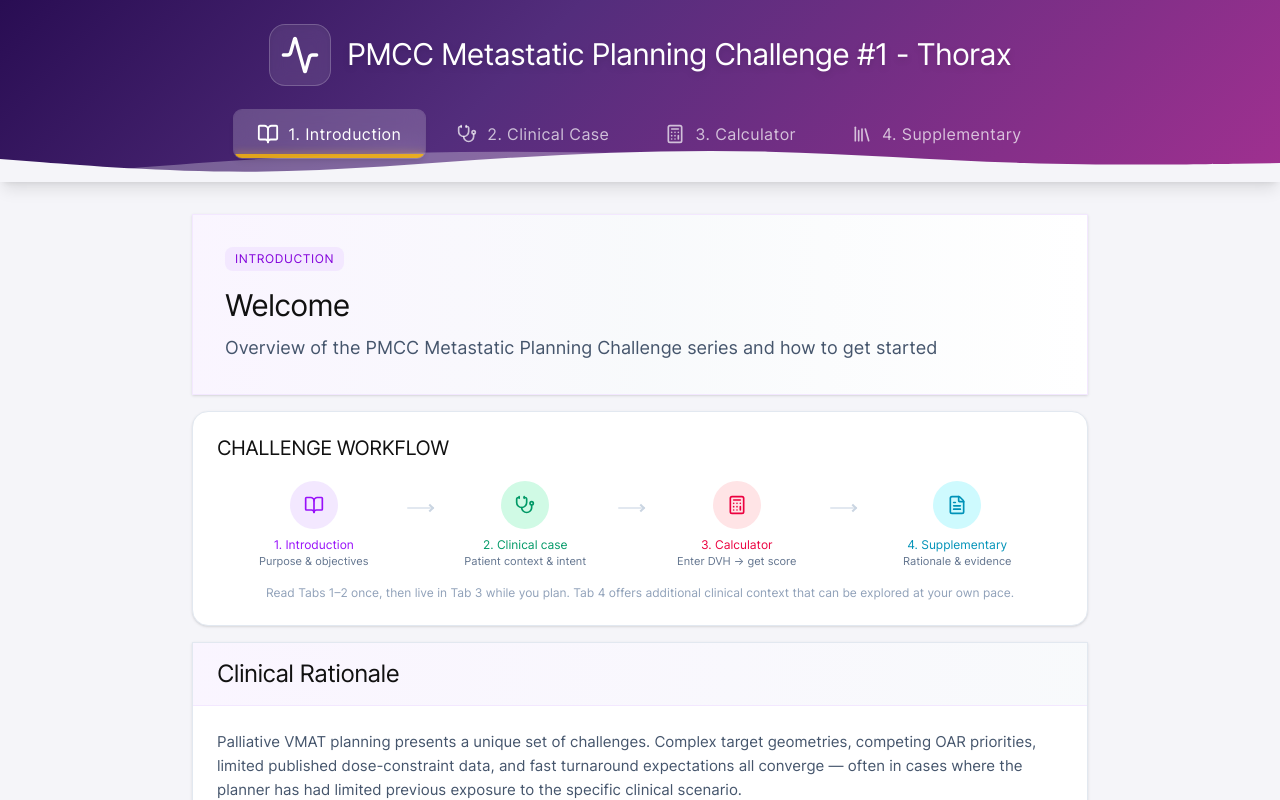
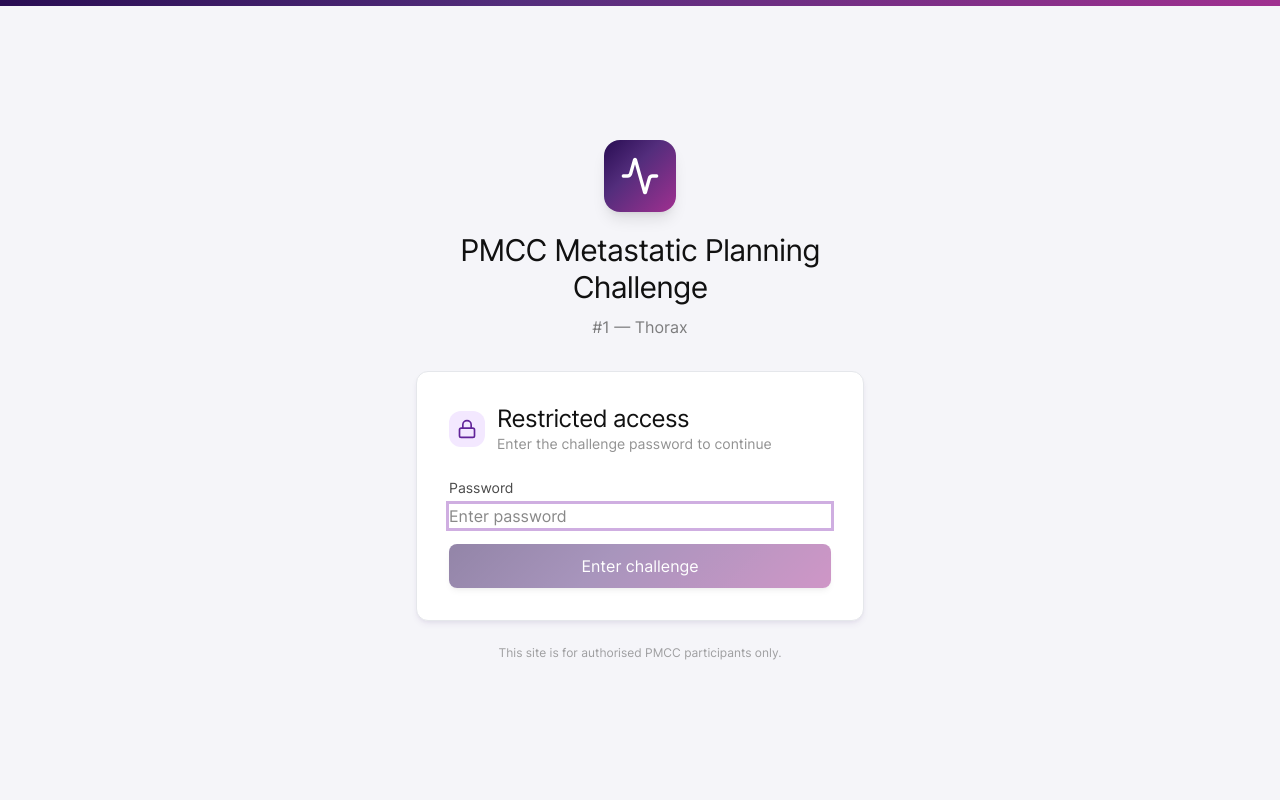
Before and after one commit to kaje71/pmcc-metastatic-planning-challenge-1, a React (Vite) app: page / in a window 1280 px wide. Shown: the top 800 px of the page. Built offline with nearby package versions, Linux system fonts and the light colour scheme.

Commit message:
feat: add client-side password gate for restricted access

```diff
--- a/src/App.tsx
+++ b/src/App.tsx
@@ -1,4 +1,5 @@
 import { useState, useMemo, useEffect } from 'react';
+import { PasswordGate, usePasswordGate } from './components/PasswordGate';
 import { ClinicalCase } from './components/views/ClinicalCase';
 import { Supplementary } from './components/views/Supplementary';
 import {
@@ -29,6 +30,7 @@
 
 
 export default function App() {
+  const [authenticated, setAuthenticated] = usePasswordGate();
   const [activeTab, setActiveTab] = useState<TabId>('introduction');
   // Load attempts for history/leaderboard (readonly for now as saving is handled internally by calculator)
   const [attempts] = useState<SavedAttempt[]>(() => {
@@ -83,6 +85,10 @@
     return () => window.removeEventListener('pal:navigate', handler as EventListener);
   }, [navItems]);
 
+  if (!authenticated) {
+    return <PasswordGate onAuthenticated={() => setAuthenticated(true)} />;
+  }
+
   return (
     <ToastProvider>
       <div className="min-h-screen bg-surface-primary text-content-primary font-sans">
--- /dev/null
+++ b/src/components/PasswordGate.tsx
@@ -0,0 +1,154 @@
+import { useState, useEffect, useRef } from 'react';
+import { Activity, Lock, AlertCircle } from 'lucide-react';
+
+const STORAGE_KEY = 'pal-challenge-auth';
+const PASSWORD = 'palliative2026';
+
+export function usePasswordGate(): [boolean, React.Dispatch<React.SetStateAction<boolean>>] {
+  const [authenticated, setAuthenticated] = useState(() => {
+    try {
+      return sessionStorage.getItem(STORAGE_KEY) === 'true';
+    } catch {
+      return false;
+    }
+  });
+
+  return [authenticated, setAuthenticated];
+}
+
+function authenticate(): boolean {
+  try {
+    sessionStorage.setItem(STORAGE_KEY, 'true');
+  } catch { /* noop */ }
+  return true;
+}
+
+export function PasswordGate({ onAuthenticated }: { onAuthenticated: () => void }) {
+  const [value, setValue] = useState('');
+  const [error, setError] = useState(false);
+  const [shake, setShake] = useState(false);
+  const inputRef = useRef<HTMLInputElement>(null);
+
+  useEffect(() => {
+    inputRef.current?.focus();
+  }, []);
+
+  const handleSubmit = (e: React.FormEvent) => {
+    e.preventDefault();
+    if (value === PASSWORD) {
+      authenticate();
+      onAuthenticated();
+    } else {
+      setError(true);
+      setShake(true);
+      setValue('');
+      inputRef.current?.focus();
+      setTimeout(() => setShake(false), 500);
+    }
+  };
+
+  return (
+    <div className="min-h-screen bg-surface-primary flex flex-col items-center justify-center px-4">
+      {/* Header accent bar */}
+      <div
+        className="fixed top-0 left-0 right-0 h-1.5"
+        style={{ background: 'var(--pmac-gradient-main)' }}
+      />
+
+      <div
+        className={`w-full max-w-md transition-transform duration-300 ${shake ? 'animate-shake' : ''}`}
+      >
+        {/* Logo / branding */}
+        <div className="flex flex-col items-center mb-8">
+          <div
+            className="p-4 rounded-2xl mb-5 shadow-lg"
+            style={{ background: 'var(--pmac-gradient-main)' }}
+          >
+            <Activity className="h-10 w-10 text-white" />
+          </div>
+          <h1
+            className="text-2xl md:text-3xl font-bold tracking-tight text-center leading-tight"
+            style={{ color: 'var(--color-text-primary)' }}
+          >
+            PMCC Metastatic Planning Challenge
+          </h1>
+          <p
+            className="text-base mt-2 opacity-70"
+            style={{ color: 'var(--color-text-secondary)' }}
+          >
+            #1 — Thorax
+          </p>
+        </div>
+
+        {/* Gate card */}
+        <div className="card-elevated p-8 border border-[var(--color-border-default)]">
+          <div className="flex items-center gap-3 mb-6">
+            <div className="p-2 rounded-lg bg-[var(--pmac-100)]">
+              <Lock className="h-5 w-5" style={{ color: 'var(--pmac-600)' }} />
+            </div>
+            <div>
+              <h2 className="text-lg font-semibold" style={{ color: 'var(--color-text-primary)' }}>
+                Restricted access
+              </h2>
+              <p className="text-sm opacity-60" style={{ color: 'var(--color-text-secondary)' }}>
+                Enter the challenge password to continue
+              </p>
+            </div>
+          </div>
+
+          <form onSubmit={handleSubmit} className="flex flex-col gap-4">
+            <div>
+              <label
+                htmlFor="gate-password"
+                className="block text-sm font-medium mb-1.5"
+                style={{ color: 'var(--color-text-secondary)' }}
+              >
+                Password
+              </label>
+              <input
+                ref={inputRef}
+                id="gate-password"
+                type="password"
+                value={value}
+                onChange={(e) => {
+                  setValue(e.target.value);
+                  if (error) setError(false);
+                }}
+                placeholder="Enter password"
+                autoComplete="off"
+                className="w-full"
+                style={error ? { borderColor: 'var(--color-error)' } : undefined}
+              />
+              {error && (
+                <div
+                  className="flex items-center gap-1.5 mt-2 text-sm"
+                  style={{ color: 'var(--color-error)' }}
+                >
+                  <AlertCircle className="h-4 w-4 shrink-0" />
+                  <span>Incorrect password. Please try again.</span>
+                </div>
+              )}
+            </div>
+
+            <button
+              type="submit"
+              disabled={!value.trim()}
+              className="w-full py-2.5 px-4 rounded-xl text-white font-semibold text-base shadow-md
+                         transition-all duration-200 hover:shadow-lg disabled:opacity-40 disabled:cursor-not-allowed"
+              style={{ background: 'var(--pmac-gradient-main)' }}
+            >
+              Enter challenge
+            </button>
+          </form>
+        </div>
+
+        <p
+          className="text-xs text-center mt-6 opacity-50"
+          style={{ color: 'var(--color-text-secondary)' }}
+        >
+          This site is for authorised PMCC participants only.
+        </p>
+      </div>
+    </div>
+  );
+}
--- a/src/index.css
+++ b/src/index.css
@@ -158,6 +158,14 @@
   top: 0;
 }
 
+/* === Password Gate Shake === */
+@keyframes shake {
+  0%, 100% { transform: translateX(0); }
+  10%, 30%, 50%, 70%, 90% { transform: translateX(-4px); }
+  20%, 40%, 60%, 80% { transform: translateX(4px); }
+}
+.animate-shake { animation: shake 0.4s ease-in-out; }
+
 /* === Reduced Motion Preference === */
 @media (prefers-reduced-motion: reduce) {
   *,
```
